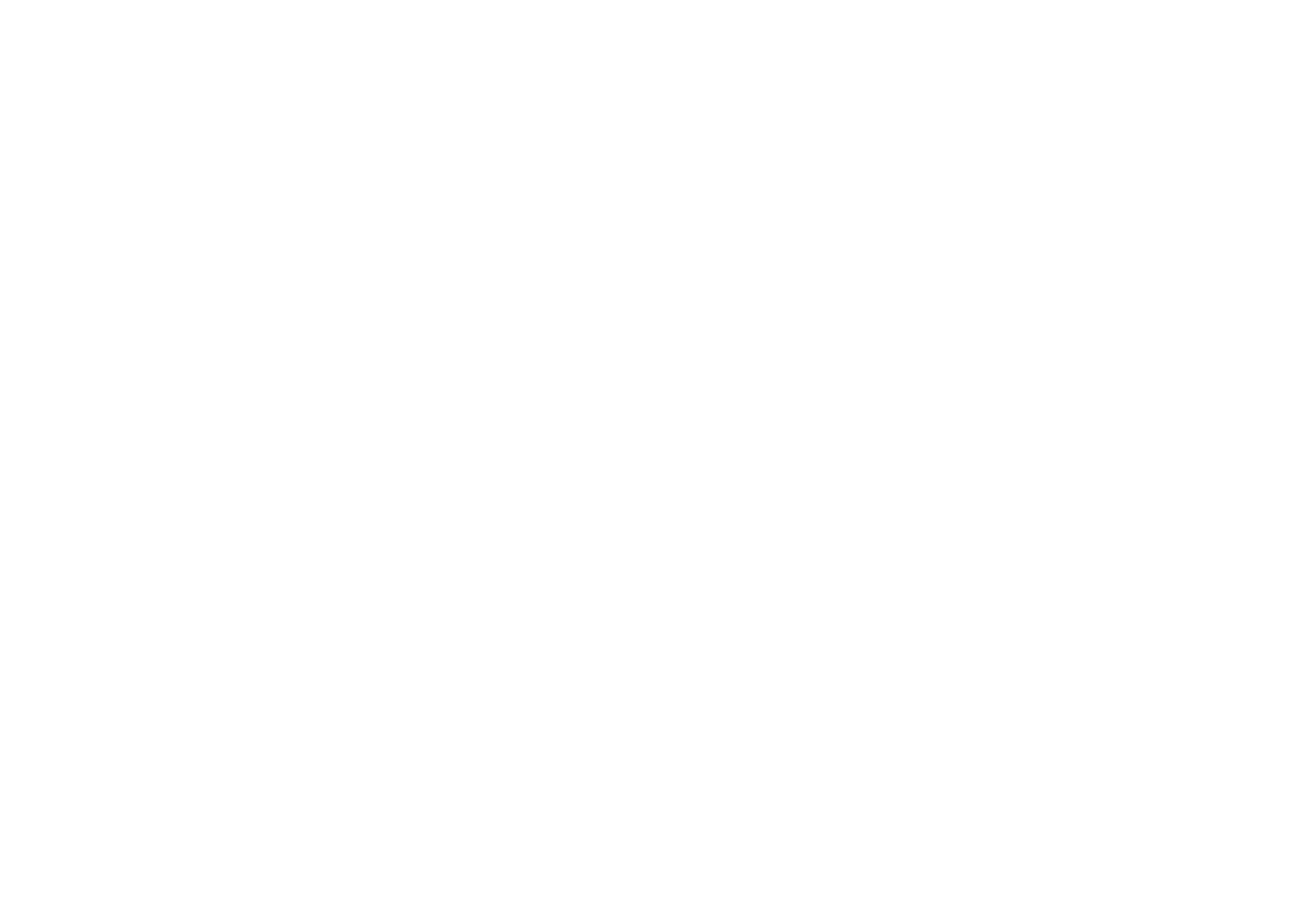
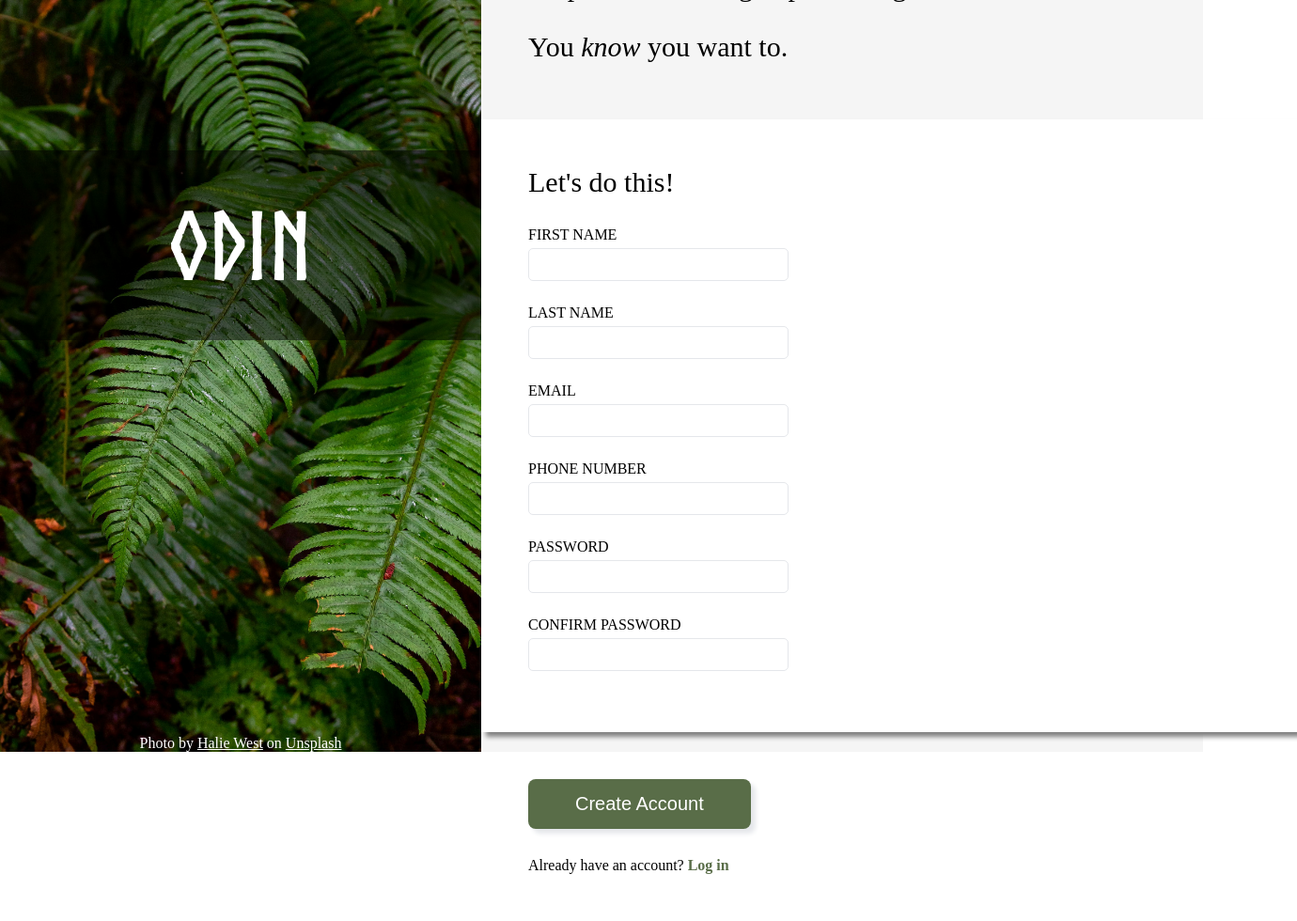
Before and after one commit to JiWoo-Yoo/The-Odin-Project, a plain HTML site: page sign-up-form/index.html in a window 1280 px wide. Shown: the whole page at 94% size, 1380 px wide, since content can reach past the window. Before the commit the page ends 800 px from the top, so only its background shows below. Drawn offline with Linux system fonts and the light colour scheme.

Commit message:
[Feat] complete HTML/CSS

```diff
--- a/sign-up-form/index.html
+++ b/sign-up-form/index.html
@@ -4,8 +4,46 @@
     <meta charset="UTF-8">
     <meta name="viewport" content="width=device-width, initial-scale=1.0">
     <title>sign up form</title>
+    <link rel="stylesheet" href="./style.css"/>
 </head>
 <body>
-
+    <div class="image-part">
+        <div class="title">ODIN</div>
+        <div class="footer">Photo by <a href="https://unsplash.com/ko/@haliewestphoto?utm_content=creditCopyText&utm_medium=referral&utm_source=unsplash">Halie West</a> on <a href="https://unsplash.com/ko/%EC%82%AC%EC%A7%84/%ED%81%B4%EB%A1%9C%EC%A6%88%EC%97%85-%EC%82%AC%EC%A7%84%EC%9D%98-%EB%85%B9%EC%83%89-%EC%9E%8E-%EC%8B%9D%EB%AC%BC-25xggax4bSA?utm_content=creditCopyText&utm_medium=referral&utm_source=unsplash">Unsplash</a></div>
+    </div>
+    <div class="form-part">
+        <div class="description-div">
+            <p>This is not a real online service! You know you need something like this in your life to help you realize your deepest dreams. Sign up <em>now</em> to get started.</p>
+            <p>You <em>know</em> you want to.</p>
+        </div>
+        <div class="form-div">
+            <div class="form-title">Let's do this!</div>
+            <div class="inputs">
+                <div class="input-label"><label for="first-name">FIRST NAME</label>
+                    <input id="first-name"/></div>
+                <div class="input-label">
+                    <label for="last-name">LAST NAME</label>
+                    <input id="last-name"/>
+                    </div>
+                <div class="input-label">
+                    <label for="e-mail">EMAIL</label>
+                    <input id="e-mail"/>
+                    </div>
+                <div class="input-label">
+                    <label for="phone-num">PHONE NUMBER</label>
+                    <input id="phone-num"/>
+                </div>
+                <div class="input-label"><label for="password">PASSWORD</label>
+                    <input id="password"/></div>
+                <div class="input-label">
+                    <label for="confirm-password">CONFIRM PASSWORD</label>
+                    <input id="confirm-password"/>
+                </div>
+            </div>
+        </div>
+        <div class="btn-div">
+            <button class="btn">Create Account</button>
+            <div class="login-ask">Already have an account? <a href="#">Log in</a></div>
+    <script src="./script.js"></script>
 </body>
 </html>
--- a/sign-up-form/script.js
+++ b/sign-up-form/script.js
@@ -0,0 +1,3 @@
+// 여섯 칸에 알맞는 기능 부여하기
+// create account 버튼 기능 부여하기
+// Log in 버튼 기능 부여하기
--- a/sign-up-form/style.css
+++ b/sign-up-form/style.css
@@ -0,0 +1,134 @@
+body {
+    padding: 0px;
+    margin: 0px;
+    display: flex;
+    width: 100vw;
+    height: 100vh;
+    justify-content: center;
+    align-items: center;
+    overflow-x: hidden; /* 화면 삐져나감 방지 */
+}
+
+.image-part {
+    background-image: url('./img/halie-west-25xggax4bSA-unsplash.jpg');
+    background-size: cover;
+    background-repeat: no-repeat;
+    width: 40%;
+    height: 100%;
+    display: flex;
+    flex-direction: column;
+    align-items: center;
+}
+
+@font-face {
+    font-family: 'Norse-Bold';
+    src: url('./font/Norse-Bold.otf');
+}
+
+.title {
+    font-family: 'Norse-Bold';
+    font-size: 100px;
+    color: white;
+    text-align: center;
+    background-color: rgba(0, 0, 0, 0.5);
+    width: 100%;
+    padding-top: 50px;
+    padding-bottom: 50px;
+    position: relative;
+    top: 20%;
+}
+
+.footer {
+    color: white;
+    text-align: center;
+    position: fixed;
+    bottom: 0;
+}
+
+.footer a {
+    color: white;
+}
+
+.form-part{
+    width: 60%;
+    height: 100%;
+    display: flex;
+    flex-direction: column;
+    background-color: rgb(245, 245, 245);
+    justify-content: center;
+    box-sizing: border-box;
+}
+
+.description-div {
+    font-size: 30px;
+    margin: 50px 50px 30px 50px;
+}
+
+.form-div {
+    width: 100%;
+    background-color: white;
+    box-shadow: 5px 5px 5px gray;
+    display: flex;
+    flex-direction: column;
+    padding: 50px;
+}
+
+.form-title {
+    font-size: 30px;
+    margin-bottom: 20px;
+}
+
+.inputs {
+    display: flex;
+    flex-wrap: wrap;
+    width: 60%;
+    justify-content: space-between;
+}
+
+.input-label {
+    display: flex;
+    flex-direction: column;
+    margin: 10px 10px 10px 0px;
+}
+
+.input-label input {
+    font-size: 20px;
+    border-radius: 5px;
+    border: 1px solid #E5E7EB;
+    padding: 5px;
+    margin: 5px 5px 5px 0px;
+}
+
+.btn-div {
+    width: 100%;
+    height: 100%;
+    padding: 50px 0px 50px 50px;
+}
+
+.btn {
+    padding: 15px 50px;
+    font-size: 20px;
+    border-radius: 8px;
+    border: none;
+    background-color: #596D48;
+    color: white;
+    margin-bottom: 30px;
+    box-shadow: 5px 5px 5px #E5E7EB;
+}
+
+.btn:hover {
+    cursor: pointer;
+    transition-duration: .5s;
+    background-color: #DF7401;
+    transform: scale(1.1);
+}
+
+.login-ask a {
+    text-decoration: none;
+    color: #596D48;
+    font-weight: bold;
+}
+
+::-webkit-scrollbar {
+    display: none;
+  }
```
Also changed, not shown: sign-up-form/README.md (added), sign-up-form/font/Norse-Bold.otf (added), sign-up-form/img/halie-west-25xggax4bSA-unsplash.jpg (added).
